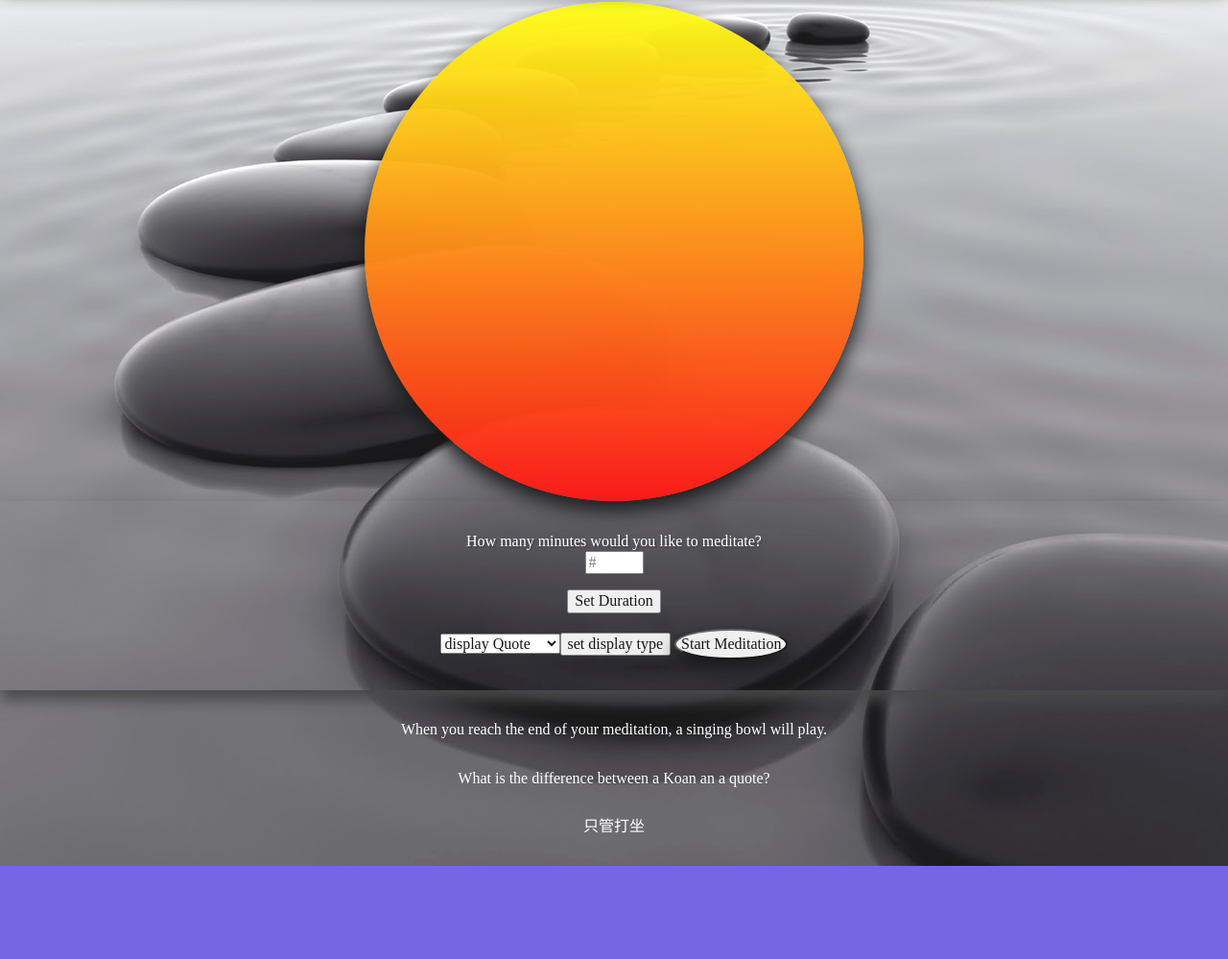
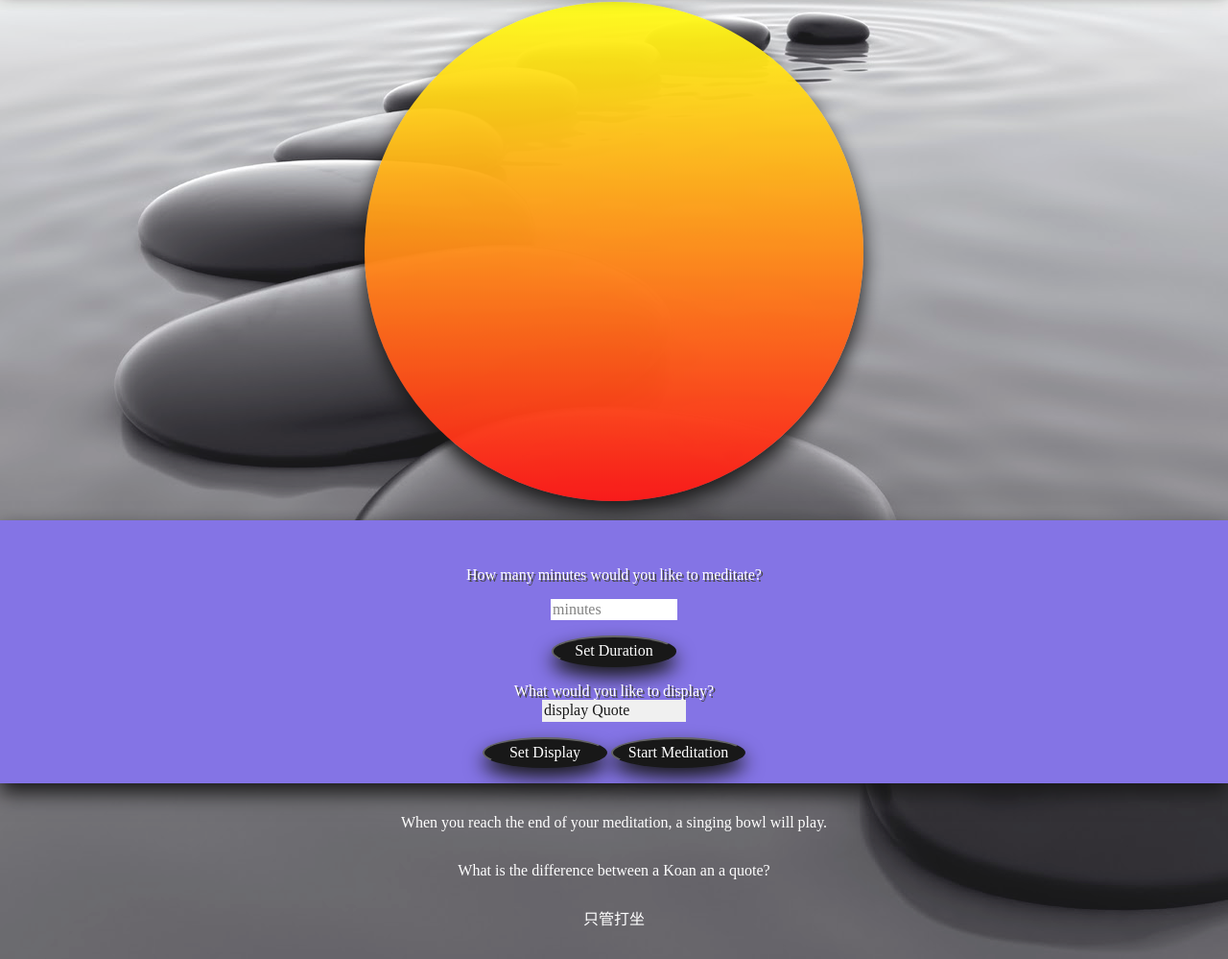
Before and after one commit to jaglawson3/meditation-App, a plain HTML site: page index.html in a window 1280 px wide. Shown: the part 78-1077 px from the top of the page at 96% size. Before the commit the page ends 980 px from the top, so only its background shows below. Drawn offline with nearby package versions, Linux system fonts and the light colour scheme.

Commit message:
added styling to buttons

```diff
--- a/css/style.css
+++ b/css/style.css
@@ -35,8 +35,8 @@ h1{
   padding:1em;
   box-shadow: 0px 10px 15px #363636;
   background-size: 60%;
-  background-color: ##7765E3;
-
+  background-color: #7765E3;
+  box-shadow: 0px 10px 20px #000;
 }
 
 .durationInput{
@@ -47,9 +47,7 @@ h1{
   text-shadow:2px 2px #363636;
 }
 
-.durationControl{
-  color:black;
-}
+
 
 .submit{
   color:black;
@@ -60,6 +58,8 @@ h1{
   color:#fff;
   text-shadow:2px 2px #363636;
 }
+
+
 
 .container{
   position:relative;
@@ -81,17 +81,47 @@ h1{
 .whatIsKoan:hover{
   color:#f0a806;
 }
-
+/*button styling */
 .start{
+  color:#fff;
+  background-color:#000;
   border-radius:50%;
   padding:5px;
+  width:140px;
   box-shadow: 0px 10px 20px #000;
 }
 
 .start:hover{
   text-shadow:0px 2px 2px #ff0000;
-  box-shadow: 0px 10px 10px #ff0000;
 }
+
+.set{
+  color:#fff;
+  background-color:#000;
+  border-radius:50%;
+  padding:5px;
+  width:130px;
+  box-shadow: 0px 10px 20px #000;
+}
+
+.set:hover{
+  text-shadow:0px 2px 2px #ff0000;
+}
+
+.submit{
+  color:#fff;
+  background-color:#000;
+  border-radius:50%;
+  padding:5px;
+  width:130px;
+  box-shadow: 0px 10px 20px #000;
+}
+
+.submit:hover{
+  text-shadow:0px 2px 2px #ff0000;
+}
+
+/*Zen Circle styling */
 
 .zen{
   display:block;
@@ -105,24 +135,13 @@ h1{
   color:#000;
   text-align:center;
   background-image:linear-gradient(to top, red, yellow);
-  opacity:0.97;
+  opacity:0.96;
   box-shadow: 0px 10px 20px #000;
   padding:1em;
+  margin-bottom:2em;
 }
 
-.bigContainer{
-  background-color: #7765E3;
-  opacity:0.9;
-  box-shadow: 0px 10px 20px #000;
-}
-
-.durationInputCaption{
-  padding:1px;
-}
-
-.focusPointCaption{
-  padding:1px;
-}
+/* styling for koans and quote */
 
 .zenDisplay{
   color:black;
@@ -133,6 +152,49 @@ h1{
   border-radius:50%;
 }
 
+.bigContainer{
+  background-color: #7765E3;
+  opacity:0.9;
+  box-shadow: 0px 10px 20px #000;
+}
+
+/* question styling */
+
+.durationInputCaption{
+  padding:1em;
+}
+
+.focusPointCaption{
+  padding:1em;
+}
+
+/* number input styling */
+
+.durationControl{
+  color:#000;
+  width:100px;
+  appearance: none;
+  padding: 2px 30px 2px 2px;
+  border: none;
+}
+
+/* styling for select box*/
+
+.selectFocus{
+  color:#000;
+  width:150px;
+  appearance: none;
+  padding: 2px 30px 2px 2px;
+  border: none;
+}
+
+/*.selectFocus select{
+    width:100px;
+    appearance: none;
+    padding: 2px 30px 2px 2px;
+    border: none;
+}*/
+
 
 footer{
   text-align: center;
--- a/index.html
+++ b/index.html
@@ -41,23 +41,26 @@
     <section class="inputsSection">
       <form class="durationInput">
         <div class="durationInputCaption">How many minutes would you like to meditate?</div>
-        <input type="number" class="durationControl" min="1" max="60" maxlength="2" placeholder="#">
+        <input type="number" class="durationControl" min="1" max="60" maxlength="2" placeholder="minutes">
       </form>
-      <form class="set">
+      <form class="durationButton">
         <input type="submit" class="set" value="Set Duration">
       </form>
       <form class="focusPoint">
-        <select>
+        <div class="focusInputCaption">What would you like to display?</div>
+        <select class="selectFocus">
           <option value="quote">display Quote</option>
           <option value="koan">display Koan</option>
           <option value="nothing">display Nothing</option>
-          <input type="submit" class="submit" value="set display type">
         </select>
+      </form>
+        <form class="setFocus">
+        <input type="submit" class="submit" value="Set Display">
         <input type="submit" class="start" value="Start Meditation">
       </form>
     </section>
     <section class="timerSection">
-      <div class="countdownBox">
+      <div class="countdownArea">
         <span id="timer"></span>
       </div>
     </section>
--- a/timer.js
+++ b/timer.js
@@ -8,7 +8,7 @@ $(function(){
     }
     else {
           alert( "Your duration has been set.");
-          localStorage.setItem("duration", duration);
+          sessionStorage.setItem("duration", duration);
     }
   });
 
@@ -21,7 +21,7 @@ $(function(){
   };
 
   function countDown(){
-      var minutes = parseInt(localStorage.getItem("duration"));
+      var minutes = parseInt(sessionStorage.getItem("duration"));
       console.log(minutes);
       var seconds = 0;
       // var timer = getElementByClassName("timer");
```
